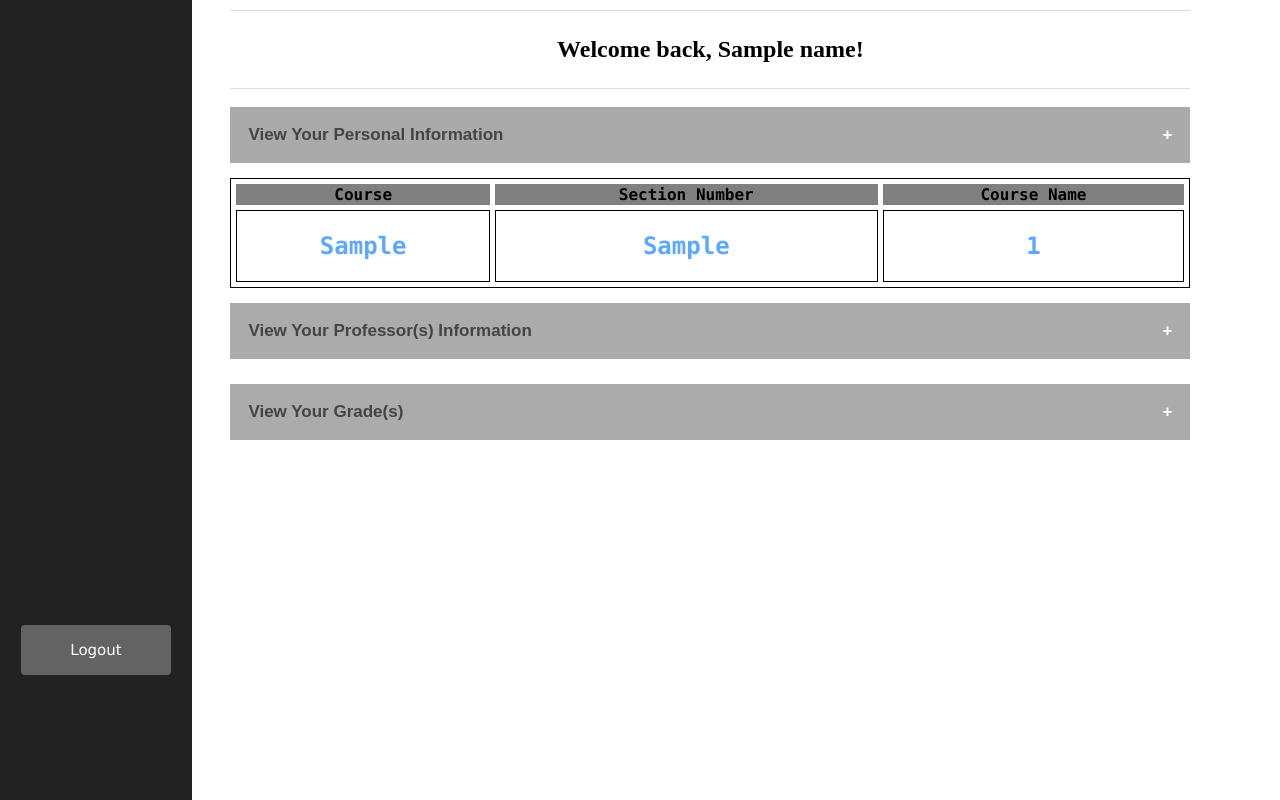
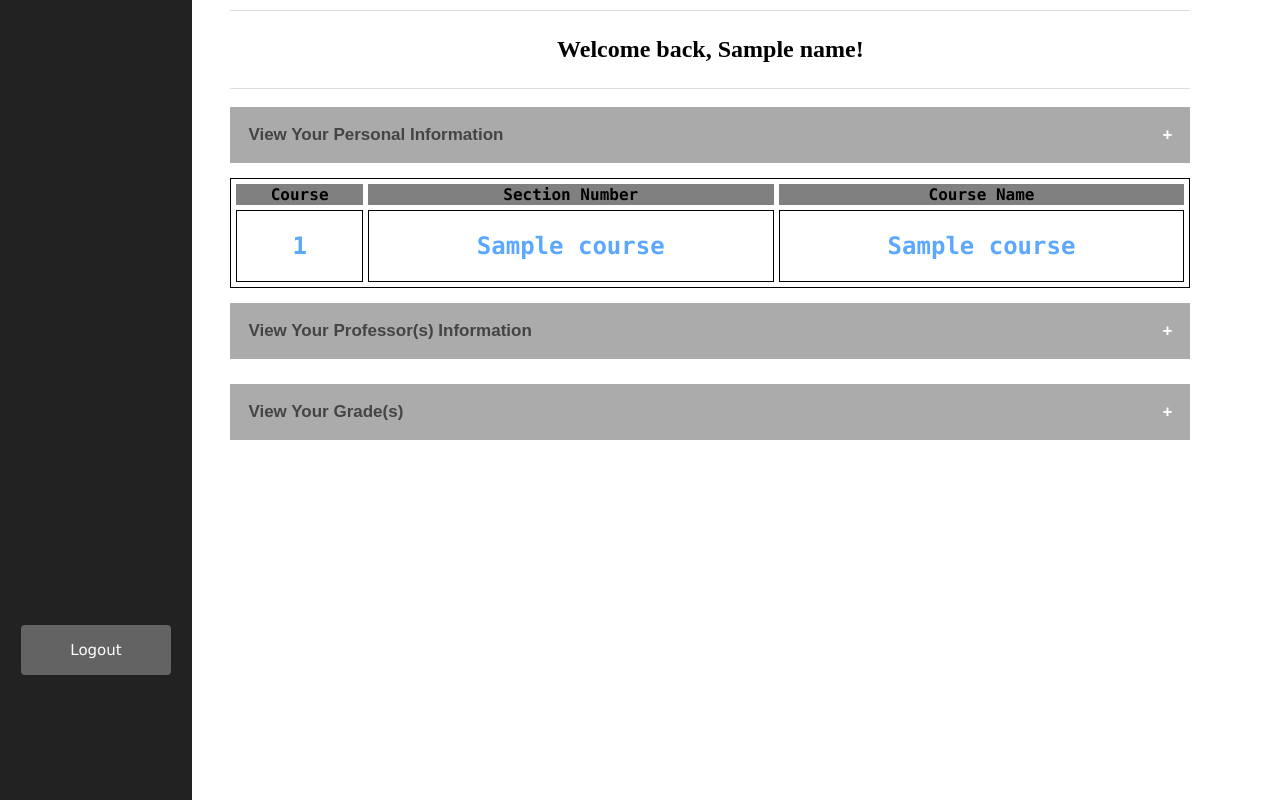
Before and after one commit to nelsonh15/CanvasPathWebApplication, a Flask app: template templates/dashboard-student.html in a window 1280 px wide. Run offline with Flask 2, Linux system fonts and the light colour scheme; the template is opened without the code that fills it: most values are stand-ins (such as "Sample title", 1, 10 or a date in 2020).

Commit message:
Updated Enrolls Table

```diff
--- a/app.py
+++ b/app.py
@@ -74,35 +74,44 @@ def professor_dashboard():
 @login_required
 def student_dashboard():
     connection = sql.connect('database.db')
+    # variables = connection.execute('SELECT * FROM Enrolls')
+    # variables1 = variables.fetchall()
+    # print(variables1, file=sys.stderr)
+    # print(len(variables1))
 
-    test = connection.execute('SELECT * FROM Test')
-    print(test.fetchall(), file=sys.stderr)
+    # for i in range(len(variables1)):
+
+        # connection.execute('INSERT INTO Enrolls (Email, course_id_1, section_no_1) VALUES (?,?,?)',
+        #                   (variables1[i][0], variables1[i][3], variables1[i][4]))
+        # connection.commit()
+        #connection.execute('INSERT INTO Enrolls (Email, course_id_1, section_no_1) VALUES (?,?,?)',
+        #                   (variables1[i][0], variables1[i][5], variables1[i][6]))
+        #connection.commit()
+
+        # connection.execute('DELETE FROM Courses WHERE Course_id = ?', [course_id])
+        # connection.commit()
 
     name = getName("for_students")[0][0]
-    courses = CheckingInfo("courses") #courses = [('aly8942@lionstate.edu', 'EE320', 1, 'EE212', 1, 'CMPEN454', 2)]
+    courses = CheckingInfo("courses") # courses = [('EE320', 1), ('EE212', 1), ('CMPEN454', 2)]
     capstone_courses = CheckingInfo("capstone")[0] #capstone_courses = ("CMPEN454", "CMPSC497", "EE340", "IST558", "STAT414")
-    courses1 = []
-    for i in range(1, len(courses[0])):
-        courses1.append(courses[0][i]) #courses1 = ['EE320', 1, 'EE212', 1, 'CMPEN454', 2]
 
-    course_information = []
     professor_information = []
-    for course_id in range(0, len(courses1), 2):
-        course_info = connection.execute('SELECT Course_name FROM Courses WHERE Course_id= ?', [courses1[course_id]])
+    for course_id in range(len(courses)):
 
         professor_info = connection.execute('SELECT Name, Email, Office FROM Professors_teaches WHERE Teaching = ?',
-                                            [courses1[course_id]])
-        course_information.append(course_info.fetchall())
+                                            [courses[course_id][0]])
         professor_information.append(professor_info.fetchall())
+
+    print(courses, file=sys.stderr)
+    print(professor_information, file=sys.stderr)
 
     personal_info = CheckingInfo("personal_information")
     grades = CheckingInfo("grades")
     all_grades = CheckingInfo("all_grades")
 
-    return render_template('dashboard-student.html', url=host, name=name, courses1=courses1,
-                           course_information=course_information, professor_information=professor_information,
-                           personal_info=personal_info, grades=grades, all_grades=all_grades,
-                           capstone_courses=capstone_courses)
+    return render_template('dashboard-student.html', url=host, name=name, courses=courses,
+                           professor_information=professor_information, personal_info=personal_info, grades=grades,
+                           all_grades=all_grades, capstone_courses=capstone_courses)
 
 
 @app.route('/') #home page
@@ -173,7 +182,8 @@ def CheckingInfo(item):
     connection = sql.connect('database.db')
 
     if item == "courses":
-        info = connection.execute('SELECT * FROM Enrolls WHERE Email = ?', [session['email']])
+        info = connection.execute('SELECT Enrolls.Course_id, Enrolls.Section_no, Courses.Course_name '
+                                  'FROM Courses, Enrolls WHERE Enrolls.Course_id = Courses.Course_id and Email = ?', [session['email']])
 
     elif item == "capstone":
         info = connection.execute('SELECT COURSES FROM Capstone_courses')
--- a/templates/dashboard-student.html
+++ b/templates/dashboard-student.html
@@ -46,25 +46,25 @@
                                 <th> Course Name</th>
                             </tr>
 
-                            {% for course in range(0, courses1 | length, 2) %}
-                                {% if courses1[course] in capstone_courses %}
+                            {% for course in range(courses | length) %}
+                                {% if courses[course][0] in capstone_courses %}
 
                                       <tr class="capstone">
 
                                           <td> <h1> <b>
-                                              <a class="capstone_tooltip"> {{ courses1[course] }}
+                                              <a class="capstone_tooltip"> {{ courses[course][0] }}
                                                    <span> Capstone Course </span>
                                               </a>
                                           </b> </h1></td>
 
                                           <td> <h1> <b>
-                                              <a class="capstone_tooltip"> {{ courses1[course+1] }}
+                                              <a class="capstone_tooltip"> {{ courses[course][1] }}
                                                   <span> Capstone Course </span>
                                               </a>
                                           </b> </h1> </td>
 
                                           <td> <h1> <b>
-                                              <a class="capstone_tooltip"> {{ course_information[(course/2) | int ][0][0]}}
+                                              <a class="capstone_tooltip"> {{ courses[course][2] }}
                                                   <span> Capstone Course </span>
                                               </a>
                                           </b> </h1> </td>
@@ -72,9 +72,9 @@
                                       </tr>
                                 {% else %}
                                     <tr>
-                                        <td> <h1> <b> {{ courses1[course] }}</b> </h1> </td>
-                                        <td> <h1> <b> {{ courses1[course+1] }} </b> </h1> </td>
-                                        <td> <h1> <b> {{ course_information[(course/2) | int ][0][0]}}</b> </h1> </td>
+                                        <td> <h1> <b> {{ courses[course][0] }}</b> </h1> </td>
+                                        <td> <h1> <b> {{ courses[course][1] }} </b> </h1> </td>
+                                        <td> <h1> <b> {{ courses[course][2] }}</b> </h1> </td>
                                     </tr>
                                 {% endif %}
                                 {% endfor %}
```
